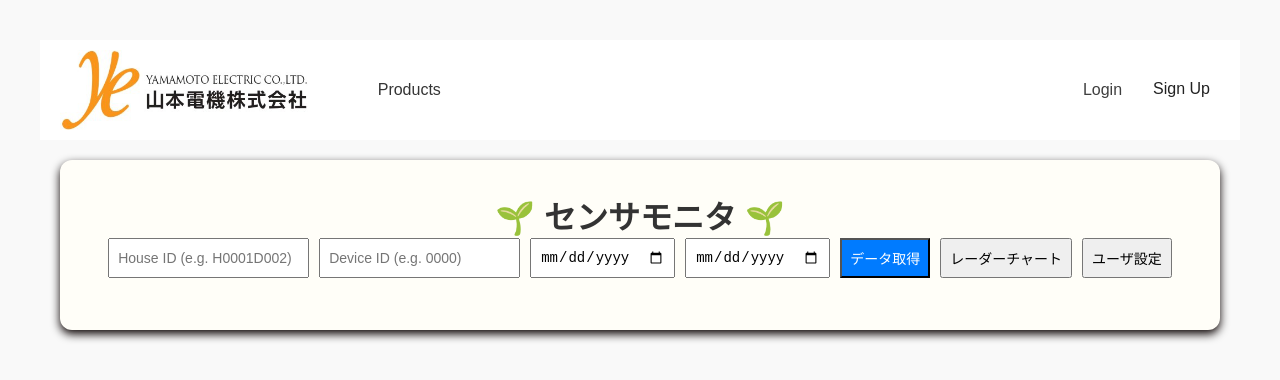
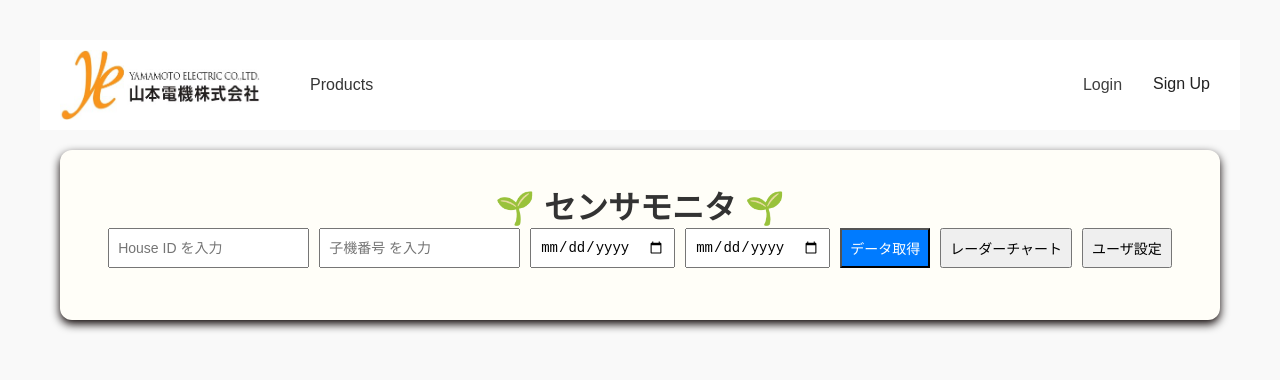
Before and after one commit to ducnguyen4961/Website, a Next.js app: page /dashboard in a window 1280 px wide. Shown: the top 380 px of the page. Built offline with nearby package versions, Linux system fonts and the light colour scheme.

Commit message:
logoからhomeへデバイスリストの入力記憶

```diff
--- a/app/dashboard/dashboard.css
+++ b/app/dashboard/dashboard.css
@@ -150,3 +150,37 @@ th, td {
   border-radius: 12px;
   box-shadow: 0 4px 10px rgb(9, 0, 0);
 }
+.encoded-device-form {
+  background: #fff;
+  padding: 1.5rem;
+  border-radius: 8px;
+  box-shadow: 0 2px 4px rgba(0,0,0,0.1);
+  margin-bottom: 2rem;
+}
+
+.encoded-device-grid {
+  display: grid;
+  grid-template-columns: repeat(auto-fit, minmax(200px, 1fr));
+  gap: 1rem;
+}
+
+.sensor-value {
+  display: flex;
+  flex-direction: column;
+  align-items: center;
+  padding: 1rem;
+  background: #f8f9fa;
+  border-radius: 4px;
+}
+
+.sensor-value label {
+  font-size: 0.9rem;
+  color: #666;
+  margin-bottom: 0.5rem;
+}
+
+.sensor-value span {
+  font-size: 1.2rem;
+  font-weight: 600;
+  color: #333;
+}
--- a/app/dashboard/page.jsx
+++ b/app/dashboard/page.jsx
@@ -1,5 +1,5 @@
 'use client';
-import { useState } from 'react';
+import { useState, useEffect } from 'react';
 import './dashboard.css';
 import { exportCSV } from '@/components/exportCSV';
 import dynamic from 'next/dynamic';
@@ -21,6 +21,10 @@ export default function DashboardPage() {
   const [deviceSuffix, setDeviceSuffix] = useState('');
   const [showChart, setShowChart] = useState(false);
   const [isSingleDay, setIsSingleDay] = useState(true);
+  const [savedInputs, setSavedInputs] = useState({
+    houseId: [],
+    deviceSuffix: []
+  });
   const deviceId = `${houseId}#${deviceSuffix}`;
 
   const oldFields = [
@@ -212,6 +216,43 @@ export default function DashboardPage() {
     });
     return obj;
   });
+  useEffect(() => {
+    const savedInputs = localStorage.getItem('dashboardInputs');
+    if (savedInputs) {
+      setSavedInputs(JSON.parse(savedInputs));
+    }
+  }, []);
+  const handleHouseIdChange = (e) => {
+    const value = e.target.value;
+    setHouseId(value);
+
+    if (value) {
+      setSavedInputs(prev => {
+        const updated = {
+          ...prev,
+          houseId: Array.from(new Set([...prev.houseId, value]))
+        };
+        localStorage.setItem('dashboardInputs', JSON.stringify(updated));
+        return updated;
+      });
+    }
+  };
+
+  const handleDeviceSuffixChange = (e) => {
+    const value = e.target.value;
+    setDeviceSuffix(value);
+
+    if (value) {
+      setSavedInputs(prev => {
+        const updated = {
+          ...prev,
+          deviceSuffix: Array.from(new Set([...prev.deviceSuffix, value]))
+        };
+        localStorage.setItem('dashboardInputs', JSON.stringify(updated));
+        return updated;
+      });
+    }
+  };
 return (
   <div className="fetch-data">
     <h1>🌱 センサモニタ 🌱</h1>
@@ -219,17 +260,30 @@ return (
   <input
     type="text"
     value={houseId}
-        onChange={(e) => setHouseId(e.target.value)}
-        placeholder="House ID (e.g. H0001D002)"
+    onChange={handleHouseIdChange}
+    placeholder="House ID を入力"
+    list="house-id-list"
     required
   />
+  <datalist id="house-id-list">
+    {savedInputs.houseId?.map((value) => (
+      <option key={value} value={value} />
+    ))}
+  </datalist>
+
   <input
     type="text"
-      placeholder="Device ID (e.g. 0000)"
+    placeholder="子機番号 を入力"
     value={deviceSuffix}
-      onChange={(e) => setDeviceSuffix(e.target.value)}
+    onChange={handleDeviceSuffixChange}
+    list="device-suffix-list"
     required
   />
+  <datalist id="device-suffix-list">
+    {savedInputs.deviceSuffix?.map((value) => (
+      <option key={value} value={value} />
+    ))}
+  </datalist>
 
       <input
       type="date"
--- a/app/globals.css
+++ b/app/globals.css
@@ -158,3 +158,12 @@ main {
   padding: 20px;
   min-height: calc(100vh - 100px);
 }
+.logo-link {
+  display: inline-block;
+  cursor: pointer;
+  transition: opacity 0.3s;
+}
+
+.logo-link:hover {
+  opacity: 0.8;
+}
--- a/app/layout.jsx
+++ b/app/layout.jsx
@@ -3,6 +3,7 @@ import './globals.css';
 import { useEffect, useState } from 'react';
 import { useRouter } from "next/navigation";
 import { AuthProvider, AuthContext } from "@/context/Authcontext";
+import Link from 'next/link';
 
 export default function RootLayout({ children }) {
   const [userEmail, setUserEmail] = useState(null);
@@ -23,11 +24,16 @@ export default function RootLayout({ children }) {
     <html lang="ja">
       <body>
         <AuthProvider>
-          <header className="navbar">
-            <div className="logo">
-              <img src="/images/logocty.png" alt="Logo" />
-            </div>
-
+          <div className="navbar">
+            <Link href="https://www.uruoi-navi.com/" className="logo-link">
+              <img
+                src="/images/logocty.png"
+                alt="Logo"
+                className="logo"
+                width={200}
+                height={70}
+              />
+            </Link>
             <div className="right-link">
 
               <a
@@ -70,7 +76,7 @@ export default function RootLayout({ children }) {
               </>
             )}
           </div>
-        </header>
+        </div>
         <main>{children}</main>
 
         </AuthProvider>
```
Lines whose indentation alone changed are shown as unchanged.
